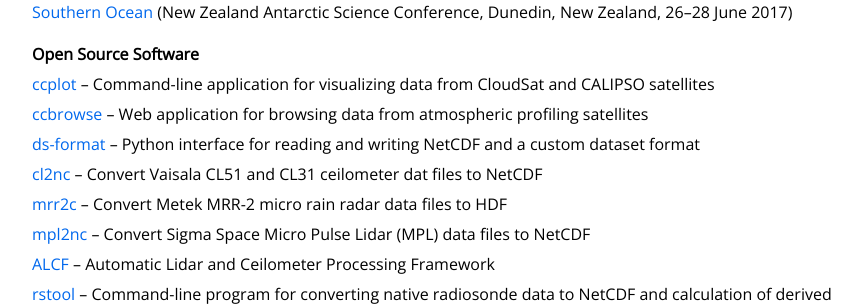
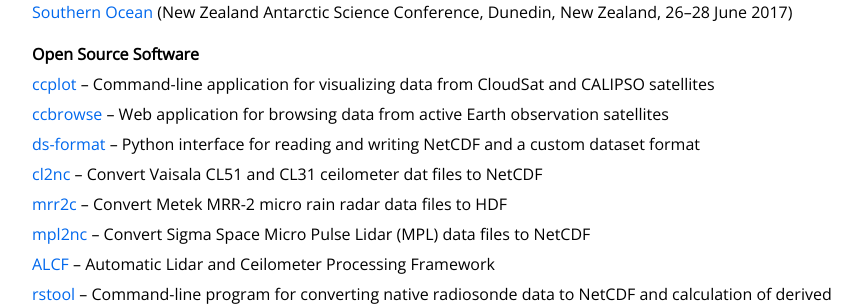
Before and after one commit to peterkuma/peterkuma.net, a Jekyll site: the page built from science/index.md, in a window 1280 px wide and 900 px high, scrolled down 2047 px. Shown: the part 157-463 px from the top of the window, without its empty margins (208-1070 px from the left). Built offline with Jekyll 4.4.1, drawn with Linux system fonts in a browser that asks for light colours.

Commit message:
Update ccbrowse description

```diff
--- a/science/index.md
+++ b/science/index.md
@@ -81,7 +81,7 @@
 
 [ccplot](https://ccplot.org) – Command-line application for visualizing data from CloudSat and CALIPSO satellites
 
-[ccbrowse](https://browse.ccplot.org) – Web application for browsing data from atmospheric profiling satellites
+[ccbrowse](https://browse.ccplot.org) – Web application for browsing data from active Earth observation satellites
 
 [ds-format](https://github.com/peterkuma/ds-format) – Python interface for reading and writing NetCDF and a custom dataset format
 
```
